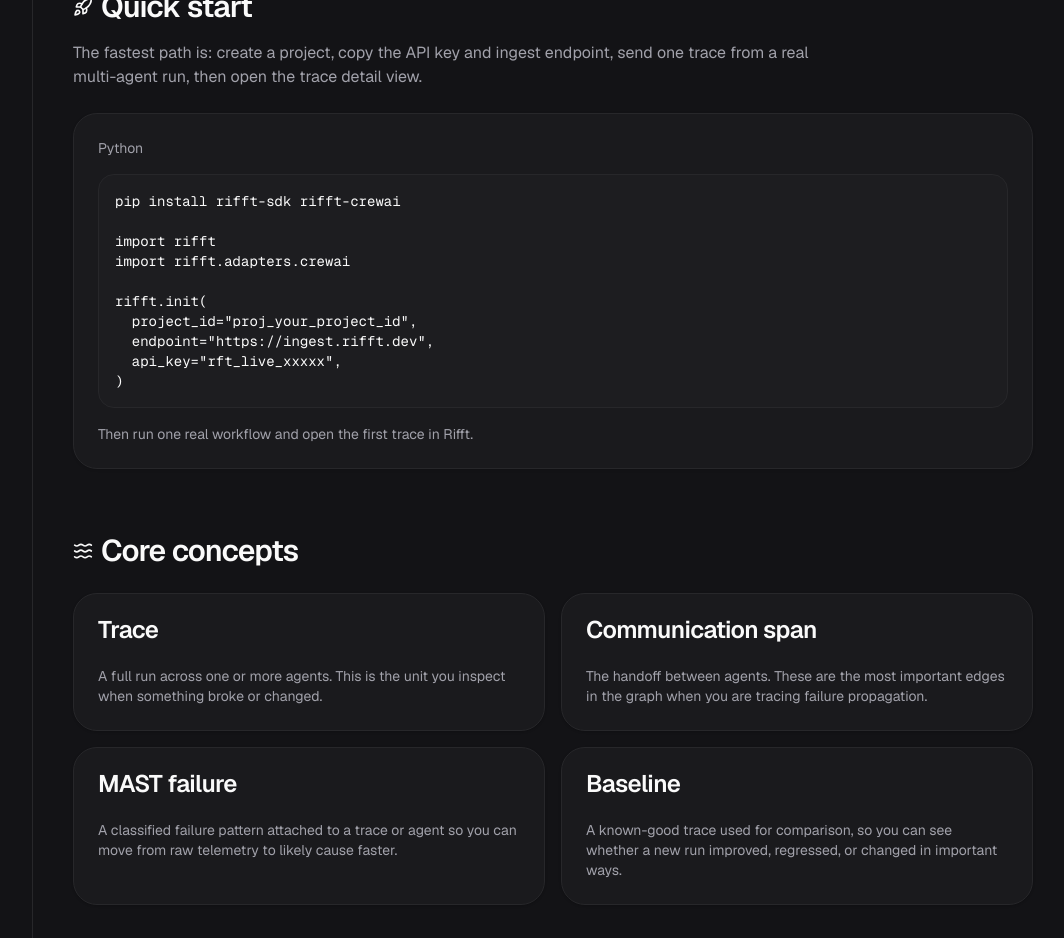
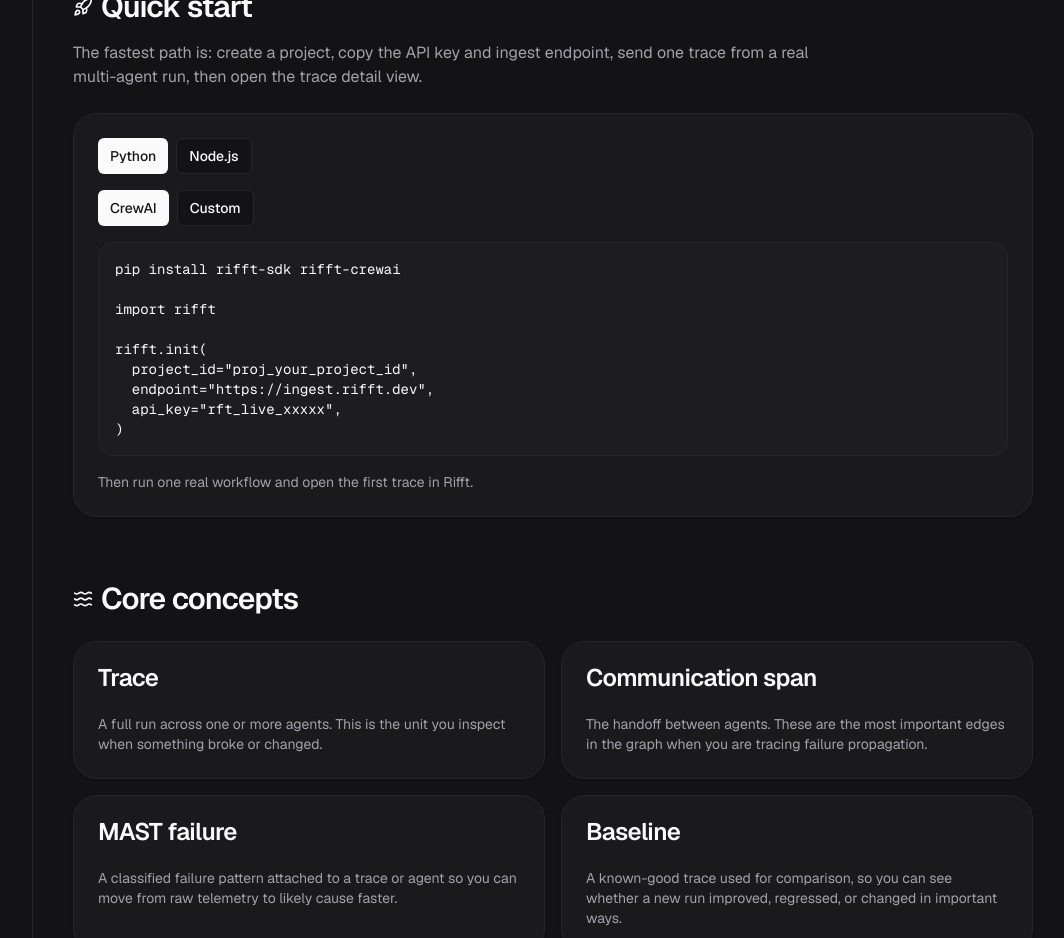
Before and after one commit to rifft-dev/rifft, a Next.js app in the folder apps/web/: page /docs in a window 1280 px wide. Shown: the part 840-1778 px from the top of the page, without its empty margins (207-1271 px from the left). Built offline with nearby package versions, Linux system fonts and the light colour scheme; no server answers.

Commit message:
npm changes

```diff
--- a/apps/web/app/docs/page.tsx
+++ b/apps/web/app/docs/page.tsx
@@ -6,6 +6,7 @@
 import { Card, CardContent, CardHeader, CardTitle } from "@/components/ui/card";
 import { PublicNav } from "@/components/public-nav";
 import { siteName, siteUrl } from "@/lib/seo";
+import { QuickstartSnippet } from "./quickstart-snippet";
 
 export const metadata: Metadata = {
   title: "Docs",
@@ -162,20 +163,7 @@
             </p>
             <Card className="mt-6 rounded-3xl">
               <CardContent className="space-y-4 p-6">
-                <div className="text-sm text-muted-foreground">Python</div>
-                <pre className="overflow-x-auto rounded-2xl border bg-muted/30 p-4 text-sm">
-{`pip install rifft-sdk rifft-crewai
-
-import rifft
-import rifft.adapters.crewai
-
-rifft.init(
-  project_id="proj_your_project_id",
-  endpoint="https://ingest.rifft.dev",
-  api_key="rft_live_xxxxx",
-)`}
-                </pre>
-                <div className="text-sm text-muted-foreground">Then run one real workflow and open the first trace in Rifft.</div>
+                <QuickstartSnippet />
               </CardContent>
             </Card>
           </section>
--- /dev/null
+++ b/apps/web/app/docs/quickstart-snippet.tsx
@@ -0,0 +1,121 @@
+"use client";
+
+import { useMemo, useState } from "react";
+import { Button } from "@/components/ui/button";
+
+type RuntimeOption = "python" | "node";
+type FrameworkOption = "crewai" | "custom" | "mcp";
+
+const runtimeFrameworks: Record<RuntimeOption, FrameworkOption[]> = {
+  python: ["crewai", "custom"],
+  node: ["custom", "mcp"],
+};
+
+const labels: Record<FrameworkOption, string> = {
+  crewai: "CrewAI",
+  custom: "Custom",
+  mcp: "MCP",
+};
+
+const buildSnippet = (runtime: RuntimeOption, framework: FrameworkOption) => {
+  if (runtime === "python") {
+    return framework === "crewai"
+      ? `pip install rifft-sdk rifft-crewai
+
+import rifft
+
+rifft.init(
+  project_id="proj_your_project_id",
+  endpoint="https://ingest.rifft.dev",
+  api_key="rft_live_xxxxx",
+)`
+      : `pip install rifft-sdk
+
+import rifft
+
+rifft.init(
+  project_id="proj_your_project_id",
+  endpoint="https://ingest.rifft.dev",
+  api_key="rft_live_xxxxx",
+)`;
+  }
+
+  if (framework === "mcp") {
+    return `npm install @rifft-dev/rifft @rifft-dev/mcp
+
+import { init } from "@rifft-dev/rifft";
+import { instrumentMcpClient } from "@rifft-dev/mcp";
+
+init({
+  project_id: "proj_your_project_id",
+  endpoint: "https://ingest.rifft.dev",
+  api_key: "rft_live_xxxxx",
+});
+
+const tracedClient = instrumentMcpClient(mcpClient, {
+  agent_id: "mcp-client",
+  server_name: "my-mcp-server",
+});`;
+  }
+
+  return `npm install @rifft-dev/rifft
+
+import { init, withSpan } from "@rifft-dev/rifft";
+
+init({
+  project_id: "proj_your_project_id",
+  endpoint: "https://ingest.rifft.dev",
+  api_key: "rft_live_xxxxx",
+});
+
+await withSpan("agent.run", { agent_id: "orchestrator", framework: "custom" }, async () => {
+  // your agent logic here
+});`;
+};
+
+export function QuickstartSnippet() {
+  const [runtime, setRuntime] = useState<RuntimeOption>("python");
+  const [framework, setFramework] = useState<FrameworkOption>("crewai");
+
+  const snippet = useMemo(() => buildSnippet(runtime, framework), [framework, runtime]);
+
+  return (
+    <div className="space-y-4">
+      <div className="flex flex-wrap gap-2">
+        {(["python", "node"] as const).map((option) => (
+          <Button
+            key={option}
+            type="button"
+            variant={runtime === option ? "default" : "outline"}
+            size="sm"
+            onClick={() => {
+              setRuntime(option);
+              setFramework(runtimeFrameworks[option][0]);
+            }}
+          >
+            {option === "python" ? "Python" : "Node.js"}
+          </Button>
+        ))}
+      </div>
+      <div className="flex flex-wrap gap-2">
+        {runtimeFrameworks[runtime].map((option) => (
+          <Button
+            key={option}
+            type="button"
+            variant={framework === option ? "default" : "outline"}
+            size="sm"
+            onClick={() => setFramework(option)}
+          >
+            {labels[option]}
+          </Button>
+        ))}
+      </div>
+      <pre className="overflow-x-auto rounded-2xl border bg-muted/30 p-4 text-sm">
+        {snippet}
+      </pre>
+      <div className="text-sm text-muted-foreground">
+        Then run one real workflow and open the first trace in Rifft.
+      </div>
+    </div>
+  );
+}
--- a/apps/web/app/onboarding/first-trace-onboarding.tsx
+++ b/apps/web/app/onboarding/first-trace-onboarding.tsx
@@ -33,18 +33,84 @@
 
 type FirstTraceError = "unauthorized" | "forbidden" | "missing_active_project" | "network_error" | null;
 
-type FrameworkOption = "crewai" | "autogen" | "custom";
+type RuntimeOption = "python" | "node";
+type FrameworkOption = "crewai" | "autogen" | "custom" | "mcp";
 
-const frameworkPackages: Record<FrameworkOption, string> = {
-  crewai: "rifft-sdk rifft-crewai",
-  autogen: "rifft-sdk rifft-autogen",
-  custom: "rifft-sdk",
+const runtimeFrameworks: Record<RuntimeOption, FrameworkOption[]> = {
+  python: ["crewai", "autogen", "custom"],
+  node: ["custom", "mcp"],
 };
 
-const frameworkImports: Record<FrameworkOption, string[]> = {
-  crewai: ["import rifft"],
-  autogen: ["import rifft"],
-  custom: ["import rifft"],
+const frameworkLabels: Record<FrameworkOption, string> = {
+  crewai: "CrewAI",
+  autogen: "AutoGen",
+  custom: "Custom",
+  mcp: "MCP",
+};
+
+const buildInstallSnippet = ({
+  runtime,
+  framework,
+  projectId,
+  ingestUrl,
+  apiKey,
+}: {
+  runtime: RuntimeOption;
+  framework: FrameworkOption;
+  projectId: string;
+  ingestUrl: string;
+  apiKey: string | null;
+}) => {
+  if (runtime === "python") {
+    const packages =
+      framework === "crewai"
+        ? "rifft-sdk rifft-crewai"
+        : framework === "autogen"
+          ? "rifft-sdk rifft-autogen"
+          : "rifft-sdk";
+
+    return `pip install ${packages}
+
+import rifft
+
+rifft.init(
+  project_id="${projectId}",
+  endpoint="${ingestUrl}",
+  api_key="${apiKey ?? "rft_live_..."}"
+)`;
+  }
+
+  if (framework === "mcp") {
+    return `npm install @rifft-dev/rifft @rifft-dev/mcp
+
+import { init } from "@rifft-dev/rifft";
+import { instrumentMcpClient } from "@rifft-dev/mcp";
+
+init({
+  project_id: "${projectId}",
+  endpoint: "${ingestUrl}",
+  api_key: "${apiKey ?? "rft_live_..."}",
+});
+
+const tracedClient = instrumentMcpClient(mcpClient, {
+  agent_id: "mcp-client",
+  server_name: "my-mcp-server",
+});`;
+  }
+
+  return `npm install @rifft-dev/rifft
+
+import { init, withSpan } from "@rifft-dev/rifft";
+
+init({
+  project_id: "${projectId}",
+  endpoint: "${ingestUrl}",
+  api_key: "${apiKey ?? "rft_live_..."}",
+});
+
+await withSpan("agent.run", { agent_id: "orchestrator", framework: "custom" }, async () => {
+  // your agent logic here
+});`;
 };
 
 const maskApiKey = (value: string) => `${value.slice(0, 10)}...${value.slice(-6)}`;
@@ -64,19 +130,25 @@
   const [isStartingCheckout, setIsStartingCheckout] = useState(false);
   const [pollingError, setPollingError] = useState<FirstTraceError>(null);
   const [lastCheckedAt, setLastCheckedAt] = useState<Date | null>(null);
+  const [runtime, setRuntime] = useState<RuntimeOption>("python");
   const [framework, setFramework] = useState<FrameworkOption>("crewai");
   const installSnippet = useMemo(
-    () => `pip install ${frameworkPackages[framework]}
+    () =>
+      buildInstallSnippet({
+        runtime,
+        framework,
+        projectId: project.id,
+        ingestUrl,
+        apiKey: project.api_key,
+      }),
+    [framework, ingestUrl, project.api_key, project.id, runtime],
+  );
 
-${frameworkImports[framework].join("\n")}
-
-rifft.init(
-  project_id="${project.id}",
-  endpoint="${ingestUrl}",
-  api_key="${project.api_key ?? "rft_live_..."}"
-)`,
-    [framework, ingestUrl, project.api_key, project.id],
-  );
+  useEffect(() => {
+    if (!runtimeFrameworks[runtime].includes(framework)) {
+      setFramework(runtimeFrameworks[runtime][0]);
+    }
+  }, [framework, runtime]);
 
   useEffect(() => {
     if (firstTraceId) {
@@ -257,7 +329,21 @@
             <div className="space-y-3">
               <div className="text-sm font-medium">Install and send your first trace</div>
               <div className="flex flex-wrap gap-2">
+                {(["python", "node"] as const).map((option) => (
+                  <Button
+                    key={option}
+                    type="button"
+                    variant={runtime === option ? "default" : "outline"}
+                    size="sm"
+                    onClick={() => setRuntime(option)}
+                  >
+                    {option === "python" ? "Python" : "Node.js"}
+                  </Button>
+                ))}
+              </div>
+              <div className="flex flex-wrap gap-2">
                 {(["crewai", "autogen", "custom"] as const).map((option) => (
+                  runtimeFrameworks[runtime].includes(option) ? (
                   <Button
                     key={option}
                     type="button"
@@ -265,9 +351,21 @@
                     size="sm"
                     onClick={() => setFramework(option)}
                   >
-                    {option === "crewai" ? "CrewAI" : option === "autogen" ? "AutoGen" : "Custom"}
+                    {frameworkLabels[option]}
                   </Button>
+                  ) : null
                 ))}
+                {runtimeFrameworks[runtime].includes("mcp") ? (
+                  <Button
+                    key="mcp"
+                    type="button"
+                    variant={framework === "mcp" ? "default" : "outline"}
+                    size="sm"
+                    onClick={() => setFramework("mcp")}
+                  >
+                    {frameworkLabels.mcp}
+                  </Button>
+                ) : null}
               </div>
               {!canShowSnippet ? (
                 <div className="rounded-xl border border-amber-500/30 bg-amber-500/10 p-4 text-sm text-muted-foreground">
@@ -400,7 +498,11 @@
                 <li className="flex items-start gap-2">
                   <CheckCircle2 className="mt-0.5 h-4 w-4 shrink-0 text-emerald-600 dark:text-emerald-300" />
                   <span>
-                    {framework === "crewai"
+                    {runtime === "node" && framework === "mcp"
+                      ? <>Install <code>@rifft-dev/mcp</code> to wrap your MCP client and emit tool-call spans automatically.</>
+                      : runtime === "node"
+                        ? <>Use <code>@rifft-dev/rifft</code> in your Node app, then wrap the important agent and tool boundaries with spans.</>
+                    : framework === "crewai"
                       ? <>If <code>rifft-crewai</code> is installed, <code>rifft.init(...)</code> auto-instruments CrewAI for you.</>
                       : framework === "autogen"
                         ? <>If <code>rifft-autogen</code> is installed, <code>rifft.init(...)</code> auto-instruments AutoGen for you.</>
```
Also changed, not shown: apps/web/app/auth-form.tsx (+20 -15 lines), apps/web/app/page.tsx (+25 -21 lines), apps/web/components/app-sidebar.tsx (+46 -25 lines), 1 other file (tests, documents, lock files or other folders).
